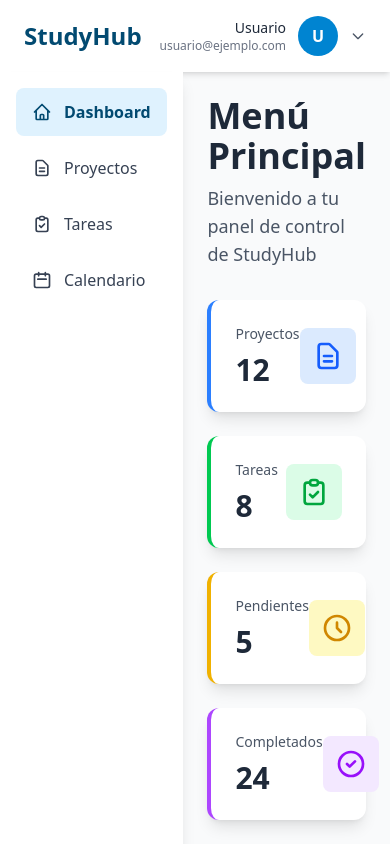
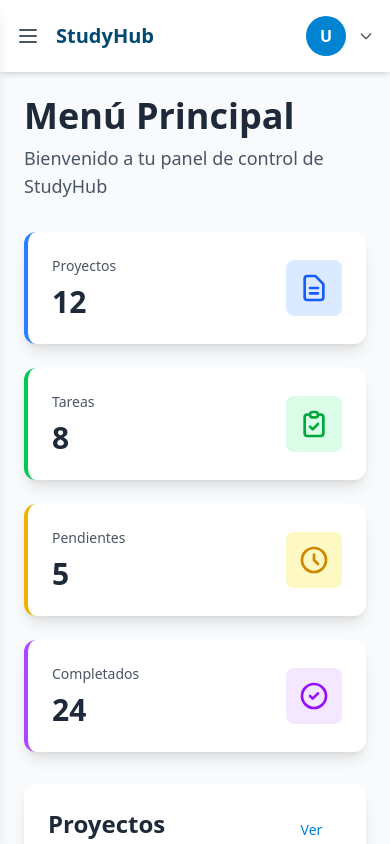
Before and after one commit to Moises833/StudyHub, a React (Vite) app: page /dashboard in a window 390 px wide. Shown: the top 844 px of the page. Built offline with nearby package versions, Linux system fonts and the light colour scheme.

Commit message:
Dashboard responsive

```diff
--- a/src/layout/DashboardLayout.jsx
+++ b/src/layout/DashboardLayout.jsx
@@ -5,6 +5,7 @@ const DashboardLayout = () => {
   const location = useLocation();
   const navigate = useNavigate();
   const [isMenuOpen, setIsMenuOpen] = useState(false);
+  const [isSidebarOpen, setIsSidebarOpen] = useState(false);
   const menuRef = useRef(null);
 
   const isActive = (path) => {
@@ -45,11 +46,39 @@ const DashboardLayout = () => {
   return (
     <div className="min-h-screen bg-gray-50">
       {/* Barra de navegación superior */}
-      <nav className="bg-white shadow-md">
-        <div className="container mx-auto px-6 py-4">
+      <nav className="bg-white shadow-md sticky top-0 z-30">
+        <div className="container mx-auto px-4 sm:px-6 py-4">
           <div className="flex items-center justify-between">
-            <div className="flex items-center gap-2">
-              <h1 className="text-2xl font-bold text-sky-900">StudyHub</h1>
+            <div className="flex items-center gap-4">
+              {/* Botón de menú hamburguesa (móvil) */}
+              <button
+                onClick={() => setIsSidebarOpen(!isSidebarOpen)}
+                className="md:hidden text-gray-600 hover:text-gray-900 focus:outline-none"
+              >
+                <svg
+                  className="w-6 h-6"
+                  fill="none"
+                  stroke="currentColor"
+                  viewBox="0 0 24 24"
+                >
+                  {isSidebarOpen ? (
+                    <path
+                      strokeLinecap="round"
+                      strokeLinejoin="round"
+                      strokeWidth={2}
+                      d="M6 18L18 6M6 6l12 12"
+                    />
+                  ) : (
+                    <path
+                      strokeLinecap="round"
+                      strokeLinejoin="round"
+                      strokeWidth={2}
+                      d="M4 6h16M4 12h16M4 18h16"
+                    />
+                  )}
+                </svg>
+              </button>
+              <h1 className="text-xl sm:text-2xl font-bold text-sky-900">StudyHub</h1>
             </div>
             <div className="flex items-center gap-4">
               <div className="relative" ref={menuRef}>
@@ -57,7 +86,7 @@ const DashboardLayout = () => {
                   onClick={() => setIsMenuOpen(!isMenuOpen)}
                   className="flex items-center gap-3 hover:opacity-80 transition-opacity cursor-pointer"
                 >
-                  <div className="text-right">
+                  <div className="text-right hidden sm:block">
                     <p className="text-sm font-medium text-gray-800">Usuario</p>
                     <p className="text-xs text-gray-500">usuario@ejemplo.com</p>
                   </div>
@@ -65,8 +94,7 @@ const DashboardLayout = () => {
                     U
                   </div>
                   <svg
-                    className={`w-4 h-4 text-gray-600 transition-transform ${
-                      isMenuOpen ? "rotate-180" : ""
+                    className={`w-4 h-4 text-gray-600 transition-transform ${isMenuOpen ? "rotate-180" : ""
                       }`}
                     fill="none"
                     stroke="currentColor"
@@ -84,7 +112,7 @@ const DashboardLayout = () => {
                 {/* Menú desplegable */}
                 {isMenuOpen && (
                   <div className="absolute right-0 mt-2 w-56 bg-white rounded-lg shadow-xl border border-gray-200 py-2 z-50">
-                    <div className="px-4 py-3 border-b border-gray-200">
+                    <div className="px-4 py-3 border-b border-gray-200 sm:hidden">
                       <p className="text-sm font-semibold text-gray-800">Usuario</p>
                       <p className="text-xs text-gray-500">usuario@ejemplo.com</p>
                     </div>
@@ -134,16 +162,42 @@ const DashboardLayout = () => {
         </div>
       </nav>
 
-      <div className="flex">
+      <div className="flex relative">
+        {/* Overlay para móvil */}
+        {isSidebarOpen && (
+          <div
+            className="fixed inset-0 bg-black/15 z-20 md:hidden"
+            onClick={() => setIsSidebarOpen(false)}
+          ></div>
+        )}
+
         {/* Sidebar */}
-        <aside className="w-64 bg-white shadow-lg min-h-[calc(100vh-73px)]">
-          <nav className="p-4">
+        <aside
+          className={`
+            fixed md:sticky top-0 md:top-[73px] left-0 z-30
+            w-64 bg-white shadow-lg h-screen md:h-[calc(100vh-73px)]
+            transform transition-transform duration-300 ease-in-out
+            ${isSidebarOpen ? "translate-x-0" : "-translate-x-full md:translate-x-0"}
+          `}
+        >
+          <nav className="p-4 h-full overflow-y-auto">
+            <div className="flex justify-between items-center md:hidden mb-6">
+              <h2 className="text-xl font-bold text-sky-900">Menú</h2>
+              <button
+                onClick={() => setIsSidebarOpen(false)}
+                className="text-gray-500 hover:text-gray-700"
+              >
+                <svg className="w-6 h-6" fill="none" stroke="currentColor" viewBox="0 0 24 24">
+                  <path strokeLinecap="round" strokeLinejoin="round" strokeWidth={2} d="M6 18L18 6M6 6l12 12" />
+                </svg>
+              </button>
+            </div>
             <ul className="space-y-2">
               <li>
                 <Link
                   to="/dashboard"
-                  className={`flex items-center gap-3 px-4 py-3 rounded-lg transition-colors ${
-                    isActive("/dashboard")
+                  onClick={() => setIsSidebarOpen(false)}
+                  className={`flex items-center gap-3 px-4 py-3 rounded-lg transition-colors ${isActive("/dashboard")
                     ? "bg-sky-100 text-sky-900 font-semibold"
                     : "text-gray-700 hover:bg-gray-100"
                     }`}
@@ -157,8 +211,8 @@ const DashboardLayout = () => {
               <li>
                 <Link
                   to="/dashboard/proyectos"
-                  className={`flex items-center gap-3 px-4 py-3 rounded-lg transition-colors ${
-                    isActive("/dashboard/proyectos")
+                  onClick={() => setIsSidebarOpen(false)}
+                  className={`flex items-center gap-3 px-4 py-3 rounded-lg transition-colors ${isActive("/dashboard/proyectos")
                     ? "bg-sky-100 text-sky-900 font-semibold"
                     : "text-gray-700 hover:bg-gray-100"
                     }`}
@@ -172,8 +226,8 @@ const DashboardLayout = () => {
               <li>
                 <Link
                   to="/dashboard/tareas"
-                  className={`flex items-center gap-3 px-4 py-3 rounded-lg transition-colors ${
-                    isActive("/dashboard/tareas")
+                  onClick={() => setIsSidebarOpen(false)}
+                  className={`flex items-center gap-3 px-4 py-3 rounded-lg transition-colors ${isActive("/dashboard/tareas")
                     ? "bg-sky-100 text-sky-900 font-semibold"
                     : "text-gray-700 hover:bg-gray-100"
                     }`}
@@ -187,8 +241,8 @@ const DashboardLayout = () => {
               <li>
                 <Link
                   to="/dashboard/calendario"
-                  className={`flex items-center gap-3 px-4 py-3 rounded-lg transition-colors ${
-                    isActive("/dashboard/calendario")
+                  onClick={() => setIsSidebarOpen(false)}
+                  className={`flex items-center gap-3 px-4 py-3 rounded-lg transition-colors ${isActive("/dashboard/calendario")
                     ? "bg-sky-100 text-sky-900 font-semibold"
                     : "text-gray-700 hover:bg-gray-100"
                     }`}
@@ -204,7 +258,7 @@ const DashboardLayout = () => {
         </aside>
 
         {/* Contenido principal */}
-        <main className="flex-1">
+        <main className="flex-1 w-full md:w-auto">
           <Outlet />
         </main>
       </div>
```
Also changed, not shown: 1 other file (tests, documents, lock files or other folders). Lines whose indentation alone changed are shown as unchanged.
